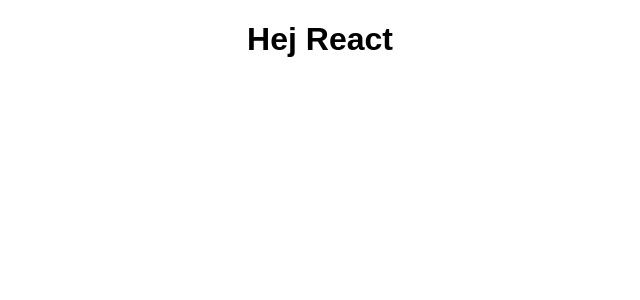
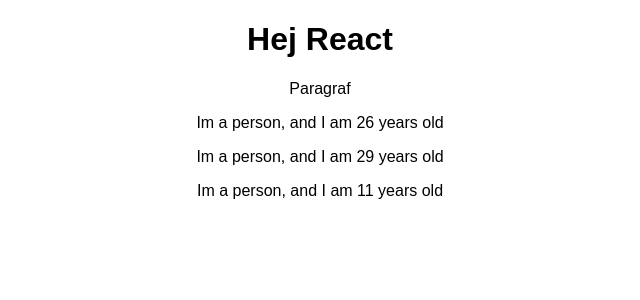
Before and after one commit to hander87/UdemyReactCourse, a React (Create React App) app: page / in a window 1280 px wide. Shown: the top 300 px of the page, without its empty margins (320-960 px from the left). Built offline with nearby package versions, Linux system fonts and the light colour scheme.

Commit message:
Outputting dynamic content

```diff
--- a/src/App.js
+++ b/src/App.js
@@ -1,11 +1,16 @@
 import React, { Component } from 'react';
 import './App.css';
+import Person from './Person/Person';
 
 class App extends Component {
   render() {
     return (
       <div className="App">
         <h1>Hej React</h1>
+        <p>Paragraf</p>
+        <Person />
+        <Person />
+        <Person />
       </div>
     );
     // return React.createElement('div', {className: 'App'}, React.createElement('h1', null, 'Hej React'));
--- /dev/null
+++ b/src/Person/Person.js
@@ -0,0 +1,12 @@
+import React from 'react';
+
+const person = () => {
+
+  const age = Math.floor(Math.random() * 30);
+
+  return (
+    <p>Im a person, and I am {age} years old</p>
+  );
+}
+
+export default person;
```
